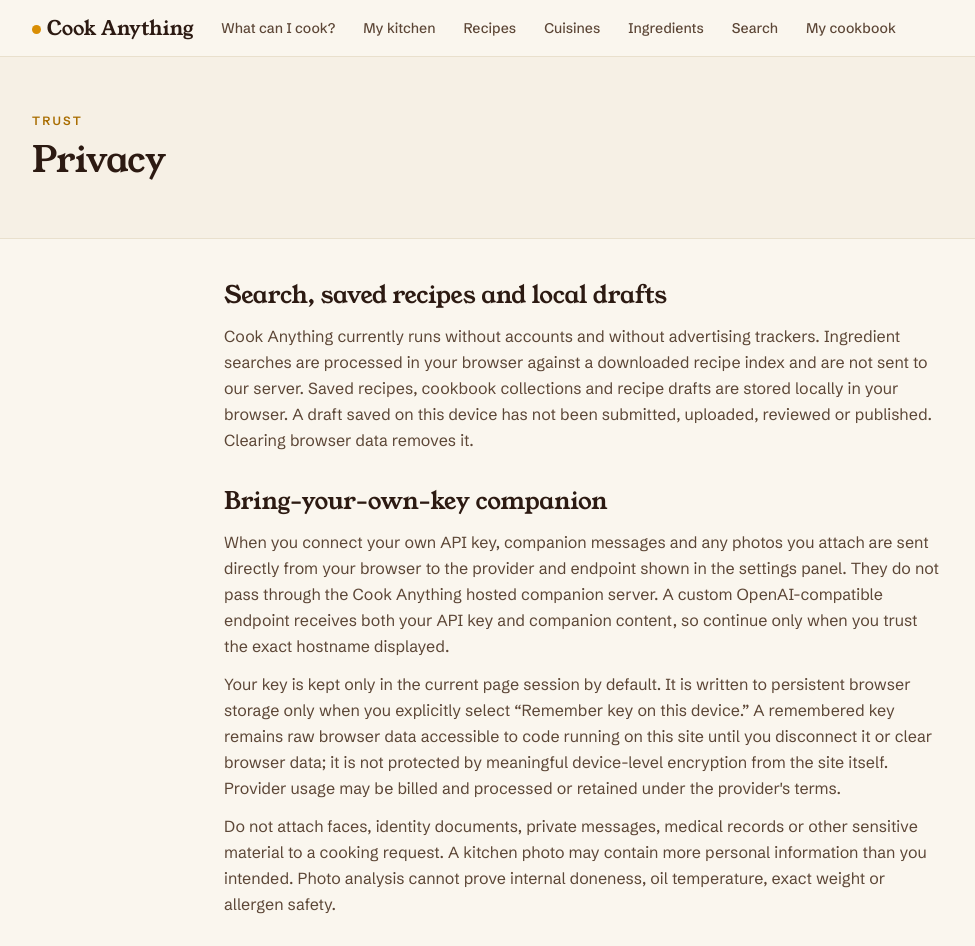
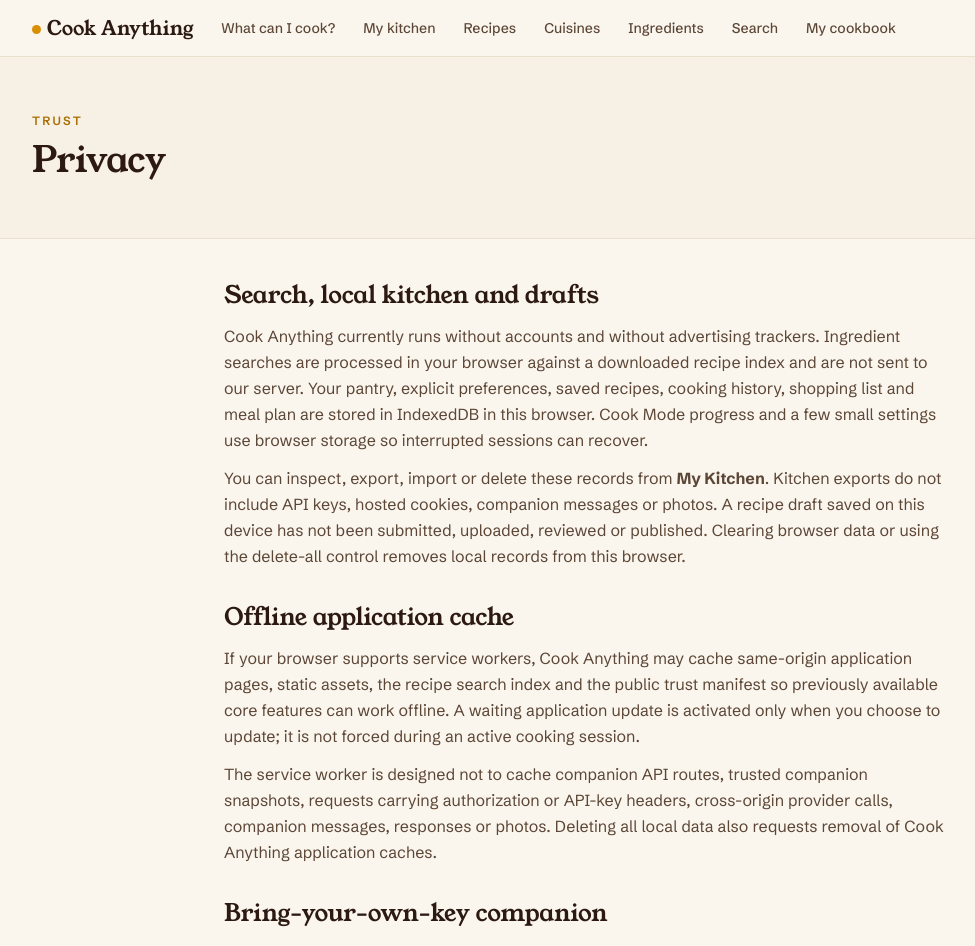
Before and after one commit to febufenn-cyber/cook-anything, a Next.js app: page /privacy in a window 1280 px wide. Shown: the top 946 px of the page, without its empty margins (56-1031 px from the left). Built offline with nearby package versions, Linux system fonts and the light colour scheme; no server answers.

Commit message:
Phase 4: document local kitchen storage and offline caching

```diff
--- a/src/app/privacy/page.tsx
+++ b/src/app/privacy/page.tsx
@@ -3,7 +3,7 @@
 
 export const metadata: Metadata = {
   title: "Privacy",
-  description: "What Cook Anything processes, where it goes, and how long companion sessions last.",
+  description: "What Cook Anything stores locally, what may be cached offline, where companion content goes, and how to export or delete your data.",
   alternates: { canonical: "/privacy/" },
 };
 
@@ -13,13 +13,35 @@
       <PageHero eyebrow="Trust" title="Privacy" />
       <div className="mx-auto max-w-3xl space-y-8 px-4 py-10 leading-relaxed text-tamarind-soft sm:px-6">
         <section className="space-y-3">
-          <h2 className="font-display text-2xl text-tamarind">Search, saved recipes and local drafts</h2>
+          <h2 className="font-display text-2xl text-tamarind">Search, local kitchen and drafts</h2>
           <p>
             Cook Anything currently runs without accounts and without advertising trackers. Ingredient
             searches are processed in your browser against a downloaded recipe index and are not sent
-            to our server. Saved recipes, cookbook collections and recipe drafts are stored locally in
-            your browser. A draft saved on this device has not been submitted, uploaded, reviewed or
-            published. Clearing browser data removes it.
+            to our server. Your pantry, explicit preferences, saved recipes, cooking history, shopping
+            list and meal plan are stored in IndexedDB in this browser. Cook Mode progress and a few small
+            settings use browser storage so interrupted sessions can recover.
+          </p>
+          <p>
+            You can inspect, export, import or delete these records from <strong>My Kitchen</strong>. Kitchen
+            exports do not include API keys, hosted cookies, companion messages or photos. A recipe draft
+            saved on this device has not been submitted, uploaded, reviewed or published. Clearing browser
+            data or using the delete-all control removes local records from this browser.
+          </p>
+        </section>
+
+        <section className="space-y-3">
+          <h2 className="font-display text-2xl text-tamarind">Offline application cache</h2>
+          <p>
+            If your browser supports service workers, Cook Anything may cache same-origin application
+            pages, static assets, the recipe search index and the public trust manifest so previously
+            available core features can work offline. A waiting application update is activated only when
+            you choose to update; it is not forced during an active cooking session.
+          </p>
+          <p>
+            The service worker is designed not to cache companion API routes, trusted companion snapshots,
+            requests carrying authorization or API-key headers, cross-origin provider calls, companion
+            messages, responses or photos. Deleting all local data also requests removal of Cook Anything
+            application caches.
           </p>
         </section>
 
```
